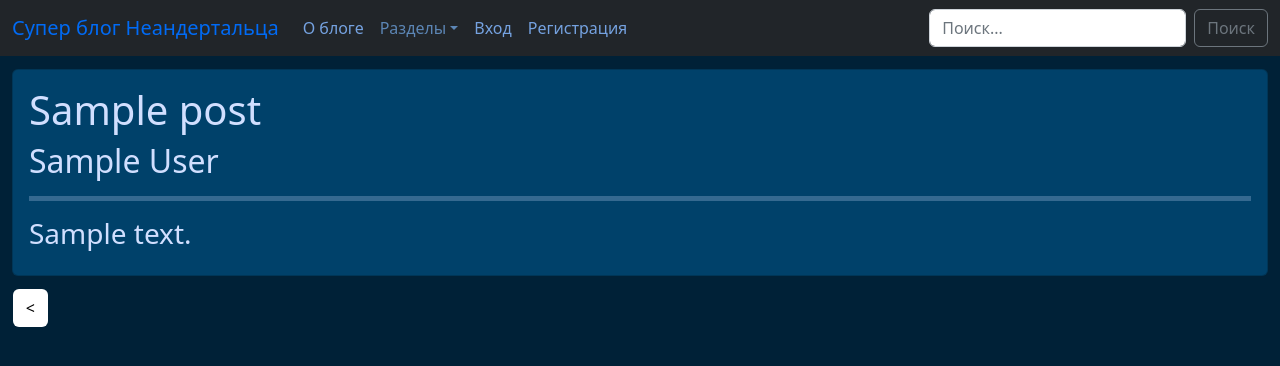
After one commit to EgorZhizhlo/flask_project, a Flask app: page /about_post/1 in a window 1280 px wide. The commit adds this page. Shown: the top 366 px of the page. Run offline with Flask 3, Linux system fonts and the light colour scheme; tables that the repository leaves empty hold one stand-in row (values such as "Sample post").

Commit message:
BETA 0.3

```diff
--- a/app.py
+++ b/app.py
@@ -52,6 +52,26 @@ def main():
     create_superuser()
     posts = POSTS.query.paginate(page=page, per_page=3)
     return render_template("main.html", form=form, form1=form1, admin_key=admin_key, posts=posts)
+
+
+@app.route('/about_post/<int:post_id>')
+def about_post(post_id):
+    form = RegistrationForm()
+    form1 = LoginForm()
+    post = POSTS.query.filter_by(id=post_id).first()
+    return render_template("about_post.html", form=form, form1=form1, admin_key=admin_key, post=post)
+
+
+@app.route('/search')
+def search():
+    search = '%{}%'.format(request.args.get('search'))
+    form = RegistrationForm()
+    form1 = LoginForm()
+    page = request.args.get('page', 1, type=int)
+    print(search)
+    posts = POSTS.query.filter(POSTS.title.like(search) | POSTS.author.like(search) | POSTS.text.like(search)).paginate(
+        page=page, per_page=3)
+    return render_template("search.html", form=form, form1=form1, admin_key=admin_key, posts=posts, search=search)
 
 
 @app.route('/about/')
@@ -298,9 +318,9 @@ def admin_create_post():
     title = request.form.get('title')
     author = request.form.get('author')
     text = request.form.get('text')
-    if len(text) >= 10:
+    if len(text) >= 1:
         if len(author) > 2:
-            if len(title) >= 10:
+            if len(title) >= 1:
                 db.session.add(POSTS(title=title, author=author, text=text))
                 db.session.commit()
     return redirect(url_for("posts_control"))
@@ -333,7 +353,7 @@ def admin_change_title(post_id):
 @login_required
 def change_title(post_id):
     title = request.form.get('title')
-    if len(title) >= 10:
+    if len(title) >= 1:
         post = POSTS.query.filter_by(id=post_id).first()
         post.title = title
         db.session.commit()
@@ -382,7 +402,7 @@ def admin_change_text(post_id):
 @login_required
 def change_text(post_id):
     text = request.form.get('text')
-    if len(text) >= 10:
+    if len(text) >= 1:
         post = POSTS.query.filter_by(id=post_id).first()
         post.text = text
         db.session.commit()
--- a/static/forms.py
+++ b/static/forms.py
@@ -29,4 +29,4 @@ class ChangePassword(FlaskForm):
 
 
 class CreatePost(FlaskForm):
-    title = StringField("Title: ", validators=[Length(min=10, max=100), DataRequired()], name='title')
+    title = StringField("Title: ", validators=[Length(min=1, max=100), DataRequired()], name='title')
--- /dev/null
+++ b/templates/about_post.html
@@ -0,0 +1,21 @@
+{% extends "main.html" %}
+{% block contents %}
+    <div style="margin-top: 1%; margin-bottom: 1%">
+        <div class="container-fluid">
+            <div class="row align-items-start">
+                <div class="col">
+                    <div class="bg-image card shadow-1-strong"
+                         style="background: #00416a;">
+                        <div class="card-body" align="justify">
+                            <h1 style="color: #d1dfff"> {{ post.title }}</h1>
+                            <h2 style="color: #d1dfff"> {{ post.author }}</h2>
+                            <hr style="color: #d1dfff; border-width: 5px;">
+                            <h3 style="color: #d1dfff"> {{ post.text }}</h3>
+                        </div>
+                    </div>
+                </div>
+            </div>
+        </div>
+    </div>
+    <a href="/" class="btn" style="color: black; background: white; position: absolute; left: 1%"><</a>
+{% endblock contents %}
--- a/templates/admin_create_posts.html
+++ b/templates/admin_create_posts.html
@@ -30,7 +30,7 @@
                                 Текст:
                             </label>
                         </h3>
-                        <textarea id="text" name="text" rows="4" cols="75" maxlength="1000" minlength="10"
+                        <textarea id="text" name="text" rows="4" cols="75" maxlength="1000" minlength="1"
                                   placeholder="Текст поста..."
                                   style="font-size: 28px; background: #b1bcbe; color: black; border-radius: 10px;"></textarea>
                     </center>
--- a/templates/main.html
+++ b/templates/main.html
@@ -92,6 +92,11 @@
                                 src="https://translate.google.com/translate_a/element.js?cb=googleTranslateElementInit">
                         </script>
                     </ul>
+                    <form class="d-flex" action="{{ url_for('search') }}" method="get">
+                        <input class="form-control me-2" type="search" placeholder="Поиск..."
+                               aria-label="Search" name="search">
+                        <button class="btn btn-outline-secondary" type="submit">Поиск</button>
+                    </form>
                 </div>
             </div>
         </nav>
@@ -110,6 +115,12 @@
                                 <h2 style="color: #d1dfff"> {{ post.author }}</h2>
                                 <hr style="color: #d1dfff; border-width: 5px;">
                                 <h3 style="color: #d1dfff"> {{ post.text }}</h3>
+                                <a href="/about_post/{{ post.id }}">
+                                    <button type="button" class="btn btn-primary"
+                                            style="background: #1e1f22; color: #d1dfff; margin-left: 90%">
+                                        Подробнее...
+                                    </button>
+                                </a>
                             </div>
                         </div>
                     </div>
```
Also changed, not shown: templates/search.html (added, +42 -0 lines).
